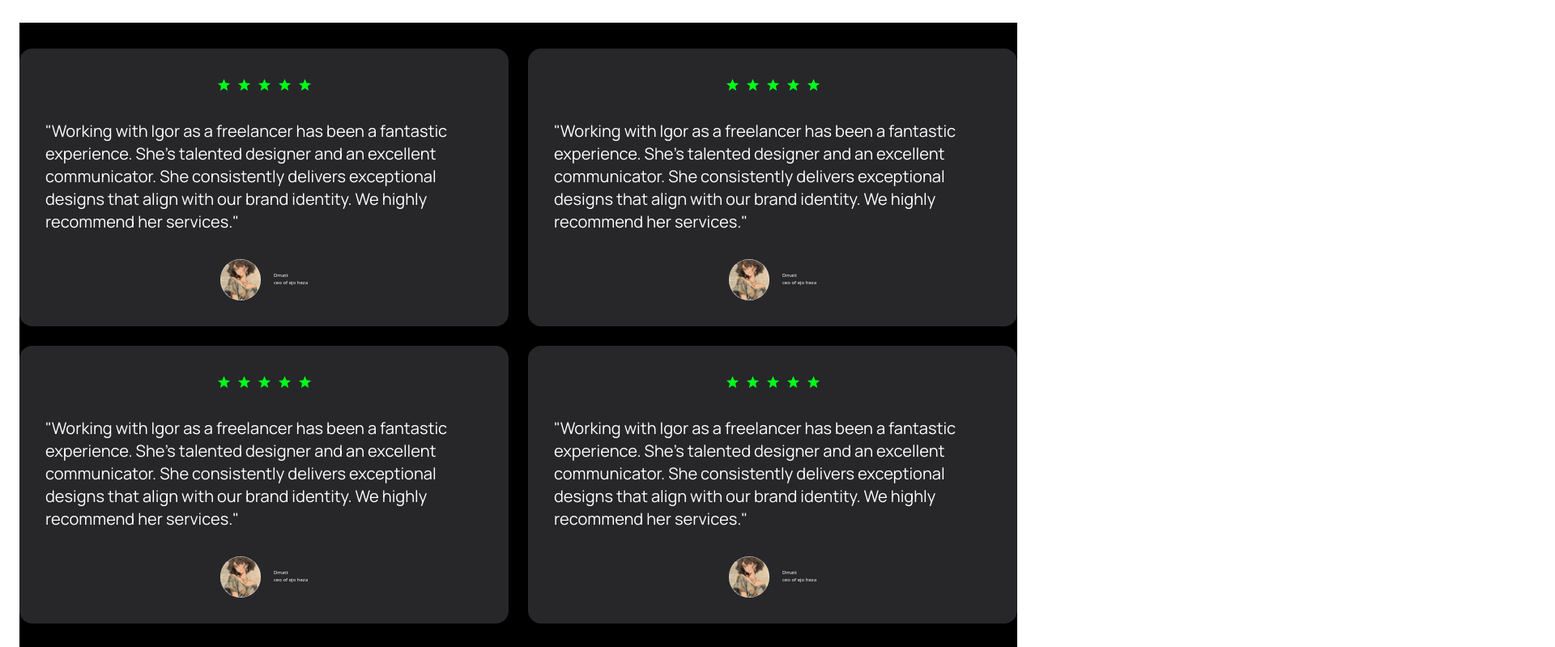
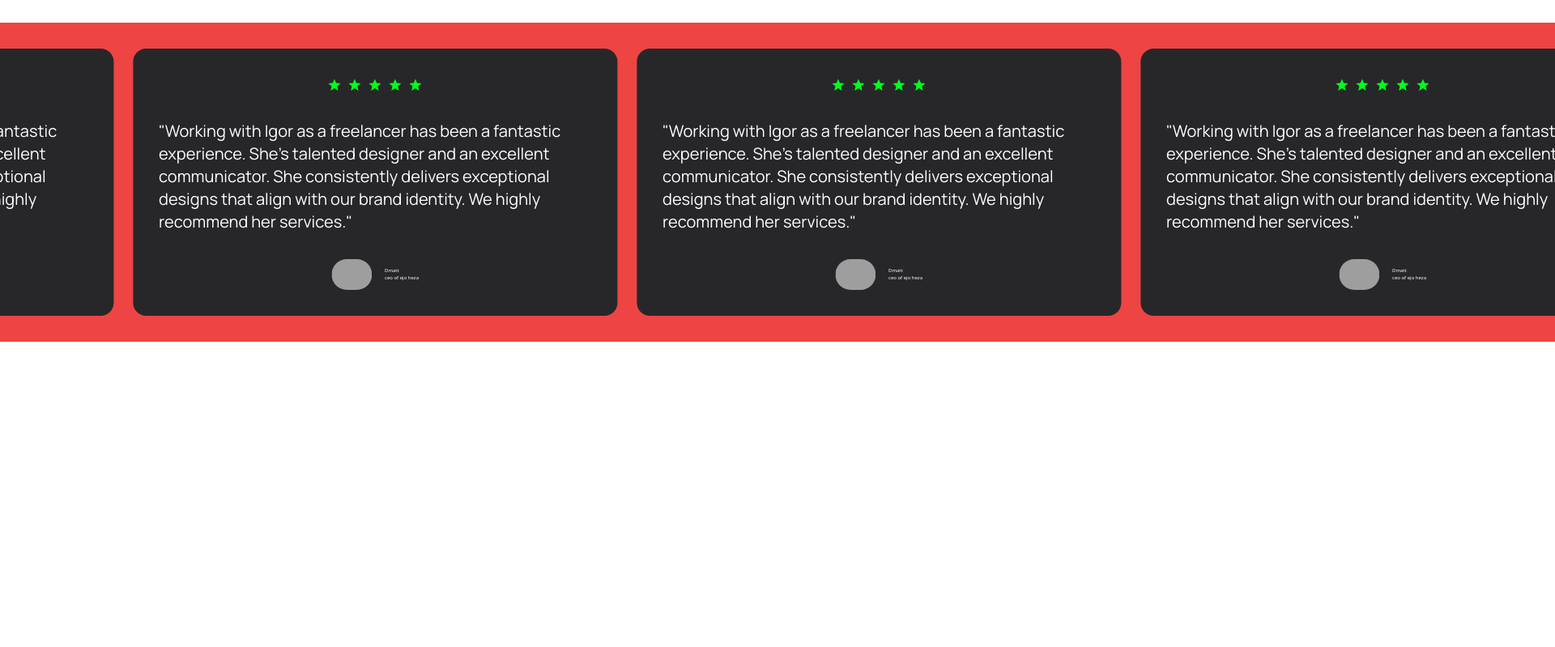
Before and after one commit to igorntwari/portfolio, a React (Create React App) app: page /testimonials in a window 1280 px wide. Shown: the top 799 px of the page at 81% size, 1920 px wide, since content can reach past the window. Built offline with nearby package versions, Linux system fonts and the light colour scheme; grey boxes are pictures that could not be loaded.

Commit message:
feat:added animation

```diff
--- a/package.json
+++ b/package.json
@@ -9,12 +9,14 @@
     "@testing-library/react": "^13.4.0",
     "@testing-library/user-event": "^13.5.0",
     "emailjs-com": "^3.2.0",
+    "framer-motion": "^11.0.5",
     "react": "^18.2.0",
     "react-dom": "^18.2.0",
     "react-router-dom": "^6.21.0",
     "react-scripts": "5.0.1",
     "react-spring": "^9.7.3",
     "react-toastify": "^9.1.3",
+    "three": "^0.161.0",
     "web-vitals": "^2.1.4"
   },
   "scripts": {
--- /dev/null
+++ b/src/assets/testimonial.css
@@ -0,0 +1,21 @@
+.slider{
+    animation: sliding 10s infinite linear;
+}
+.slider2{
+    animation: sliding 10s infinite linear;
+}
+
+@keyframes sliding {
+    from {
+        transform: translateX(0);
+    } to {
+        transform: translateX(-220%);
+    }
+}
+@keyframes sliding2 {
+    from {
+        transform: translateX(0);
+    } to {
+        transform: translateX(-120%);
+    }
+}
--- a/src/components/Home.jsx
+++ b/src/components/Home.jsx
@@ -6,11 +6,11 @@ import StackPage from '../pages/StackPage.tsx';
 export default function Home() {
   return (
     <div className='grid grid-cols-4 gap-4 bg-black'>
-      <div className='hidden lg:flex'>
+      <div className='hidden lg:flex z-20'>
         <LandingPage />
       </div>
-      <div className='lg:col-span-3 col-span-full'>
-        <HelloPage />
+      <div className='lg:col-span-3 col-span-full z-10'>
+        <HelloPage/>
         <TestimonialsPage />
         <StackPage />
       </div>
--- /dev/null
+++ b/src/components/Testimonial.jsx
@@ -0,0 +1,30 @@
+import StarIcon from "../assets/icons/StarIcon"
+
+export default function TestimonialComponent(){
+    return <div className="bg-zinc-800 flex flex-col sm:gap-8 justify-center sm:p-8 rounded-2xl p-4 gap-8">
+    <h1 className="flex items-center justify-center">
+      <StarIcon />
+      <StarIcon />
+      <StarIcon />
+      <StarIcon />
+      <StarIcon />
+    </h1>
+    <p className="font-Manrope-Regular text-xs sm:text-xl">
+      "Working with Igor as a freelancer has been a fantastic experience.
+      She's talented designer and an excellent communicator. She
+      consistently delivers exceptional designs that align with our brand
+      identity. We highly recommend her services."
+    </p>
+    <div className="flex items-center gap-4 justify-center">
+      <img
+        className="rounded-full sm:w-[50px] w-[40px]"
+        src={'https://t4.ftcdn.net/jpg/03/64/21/11/360_F_364211147_1qgLVxv1Tcq0Ohz3FawUfrtONzz8nq3e.jpg'}
+        alt="testimonial-1"
+      />
+      <h1 className="sm:flex sm:flex-col flex flex-col text-[8px] sm:text-[6px] ">
+        <span>Dmatt</span>
+        <span>ceo of ejo heza </span>
+      </h1>
+    </div>
+  </div>
+}
--- a/src/pages/StackPage.tsx
+++ b/src/pages/StackPage.tsx
@@ -18,7 +18,7 @@ function StackPage() {
     <div id="Stack" className="px-8 text-white py-20">
       <h1 className="font-Manrope-bold text-3xl">stack</h1>
       <p className="font-Manrope-medium pt-4 leading-8">
-        "My development stack comprises JavaScript as the foundation,
+        My development stack comprises JavaScript as the foundation,
         strengthened by TypeScript for robustness. React and Vue.js enable
         dynamic interfaces, complemented by Tailwind CSS for efficient styling.
         On the backend, Node.js facilitates seamless server-client
--- a/src/pages/TestimonialsPage.tsx
+++ b/src/pages/TestimonialsPage.tsx
@@ -1,116 +1,26 @@
 import React from "react";
 import Ellipse from "../assets/images/Ellipse 4.jpg";
 import StarIcon from "../assets/icons/StarIcon";
+import '../assets/testimonial.css'
+import TestimonialComponent from "../components/Testimonial";
 export default function TestimonialsPage() {
   return (
     <div id="testimonial" className="text-white px-6 ">
       <h1 className="uppercase text-center text-xl">testimonials</h1>
-      <section className="text-white grid grid-cols-2 gap-6 py-8 bg-black">
-        <div className="bg-zinc-800 flex flex-col sm:gap-8 justify-center sm:p-8 rounded-2xl p-4 gap-8">
-          <h1 className="flex items-center justify-center">
-            <StarIcon />
-            <StarIcon />
-            <StarIcon />
-            <StarIcon />
-            <StarIcon />
-          </h1>
-          <p className="font-Manrope-Regular text-xs sm:text-xl">
-            "Working with Igor as a freelancer has been a fantastic experience.
-            She's talented designer and an excellent communicator. She
-            consistently delivers exceptional designs that align with our brand
-            identity. We highly recommend her services."
-          </p>
-          <div className="flex items-center gap-4 justify-center">
-            <img
-              className="rounded-full sm:w-[50px] w-[40px]"
-              src={Ellipse}
-              alt="testimonial-1"
-            />
-            <h1 className="sm:flex sm:flex-col flex flex-col text-[8px] sm:text-[6px] ">
-              <span>Dmatt</span>
-              <span>ceo of ejo heza </span>
-            </h1>
-          </div>
-        </div>
-        <div className="bg-zinc-800 flex flex-col sm:gap-8 justify-center sm:p-8 rounded-2xl p-4 gap-8">
-          <h1 className="flex items-center justify-center">
-            <StarIcon />
-            <StarIcon />
-            <StarIcon />
-            <StarIcon />
-            <StarIcon />
-          </h1>
-          <p className="font-Manrope-Regular text-xs sm:text-xl">
-            "Working with Igor as a freelancer has been a fantastic experience.
-            She's talented designer and an excellent communicator. She
-            consistently delivers exceptional designs that align with our brand
-            identity. We highly recommend her services."
-          </p>
-          <div className="flex items-center gap-4 justify-center">
-            <img
-              className="rounded-full sm:w-[50px] w-[40px]"
-              src={Ellipse}
-              alt="testimonial-1"
-            />
-            <h1 className="sm:flex sm:flex-col flex flex-col text-[8px] sm:text-[6px] ">
-              <span>Dmatt</span>
-              <span>ceo of ejo heza </span>
-            </h1>
-          </div>
-        </div>
-        <div className="bg-zinc-800 flex flex-col sm:gap-8 justify-center sm:p-8 rounded-2xl p-4 gap-8">
-          <h1 className="flex items-center justify-center">
-            <StarIcon />
-            <StarIcon />
-            <StarIcon />
-            <StarIcon />
-            <StarIcon />
-          </h1>
-          <p className="font-Manrope-Regular text-xs sm:text-xl">
-            "Working with Igor as a freelancer has been a fantastic experience.
-            She's talented designer and an excellent communicator. She
-            consistently delivers exceptional designs that align with our brand
-            identity. We highly recommend her services."
-          </p>
-          <div className="flex items-center gap-4 justify-center">
-            <img
-              className="rounded-full sm:w-[50px] w-[40px]"
-              src={Ellipse}
-              alt="testimonial-1"
-            />
-            <h1 className="sm:flex sm:flex-col flex flex-col text-[8px] sm:text-[6px] ">
-              <span>Dmatt</span>
-              <span>ceo of ejo heza </span>
-            </h1>
-          </div>
-        </div>
-        <div className="bg-zinc-800 flex flex-col sm:gap-8 justify-center sm:p-8 rounded-2xl p-4 gap-8">
-          <h1 className="flex items-center justify-center">
-            <StarIcon />
-            <StarIcon />
-            <StarIcon />
-            <StarIcon />
-            <StarIcon />
-          </h1>
-          <p className="font-Manrope-Regular text-xs sm:text-xl">
-            "Working with Igor as a freelancer has been a fantastic experience.
-            She's talented designer and an excellent communicator. She
-            consistently delivers exceptional designs that align with our brand
-            identity. We highly recommend her services."
-          </p>
-          <div className="flex items-center gap-4 justify-center">
-            <img
-              className="rounded-full sm:w-[50px] w-[40px]"
-              src={Ellipse}
-              alt="testimonial-1"
-            />
-            <h1 className="sm:flex sm:flex-col flex flex-col text-[8px] sm:text-[6px] ">
-              <span>Dmatt</span>
-              <span>ceo of ejo heza </span>
-            </h1>
-          </div>
-        </div>
+      <article className="relative mb-96">
+      <section className="min-w-[200%] text-white grid grid-cols-4 gap-6 py-8 bg-black overflow-hidden bg-green-400 slider absolute top-0 left-0">
+        <TestimonialComponent/>
+        <TestimonialComponent/>
+        <TestimonialComponent/>
+        <TestimonialComponent/>
       </section>
+      <section className="min-w-[200%] text-white grid grid-cols-4 gap-6 py-8 bg-black overflow-hidden bg-red-500 slider2 absolute top-0 left-[202%]">
+        <TestimonialComponent/>
+        <TestimonialComponent/>
+        <TestimonialComponent/>
+        <TestimonialComponent/>
+      </section>
+      </article>
     </div>
   );
 }
```
Also changed, not shown: 1 other file (tests, documents, lock files or other folders).
